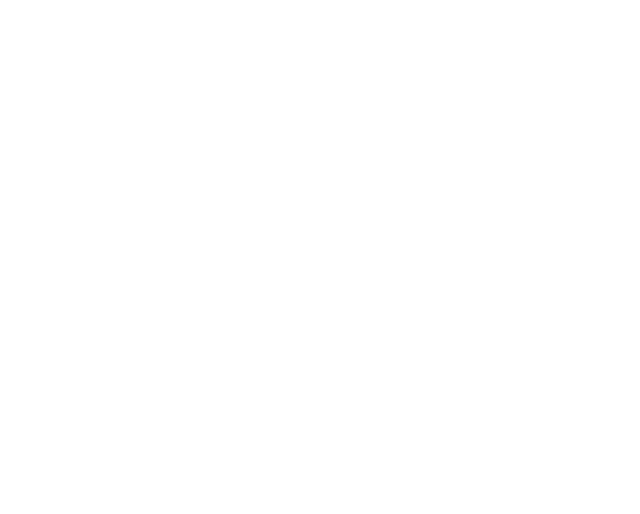
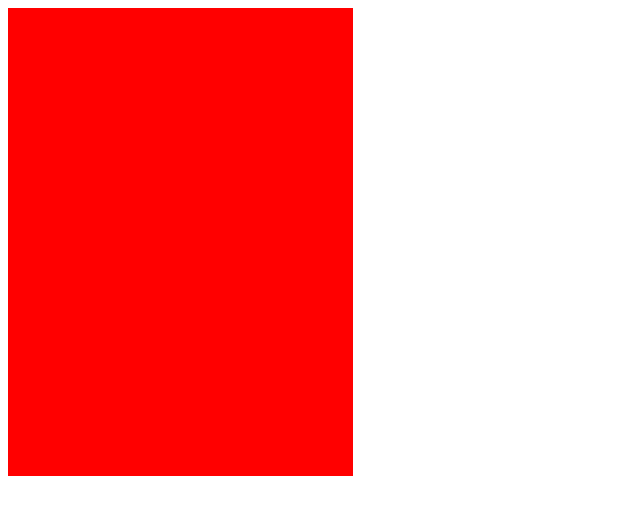
Before and after one commit to Sankalpa7/allCSS, a plain HTML site: page flexbox.html in a window 1280 px wide. Shown: the whole page, without its empty margins (0-640 px from the left). Drawn offline with Linux system fonts and the light colour scheme.

Commit message:
style added to the newly created div

```diff
--- a/flexbox.html
+++ b/flexbox.html
@@ -6,6 +6,19 @@
     <meta http-equiv="X-UA-Compatible" content="IE=edge">
     <meta name="viewport" content="width=device-width, initial-scale=1.0">
     <title>Flexbox</title>
+    <style>
+        .box1 {
+            height: 234px;
+            width: 345px;
+            background-color: red;
+        }
+
+        .box2 {
+            height: 234px;
+            width: 345px;
+            background-color: red;
+        }
+    </style>
 </head>
 
 <body>
```
